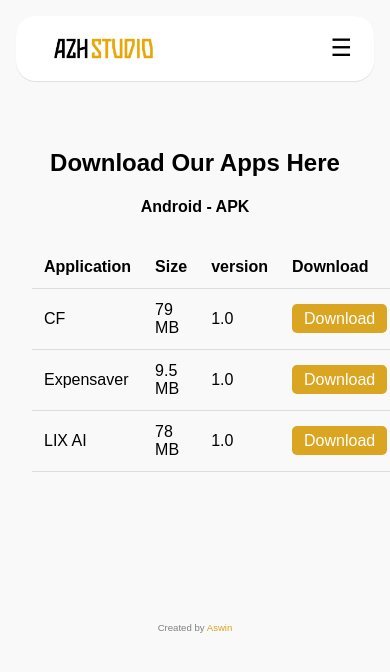
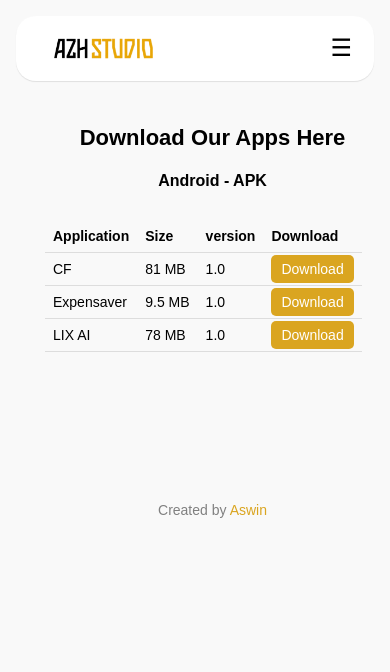
Before and after one commit to Aswin0056/AzhStudio, a React (Create React App) app: page /download in a window 390 px wide. Shown: the top 672 px of the page. Built offline with nearby package versions, Linux system fonts and the light colour scheme.

Commit message:
added-apk

```diff
--- a/src/pages/Download.jsx
+++ b/src/pages/Download.jsx
@@ -2,13 +2,13 @@
 
 export default function Download() {
   const apps = [
-    { title: "CF", size: "79 MB", version: "1.0", link: "/downloads/CF.apk" },
+    { title: "CF", size: "81 MB", version: "1.0", link: "/downloads/CF.apk" },
     { title: "Expensaver", size: "9.5 MB", version: "1.0", link: "/downloads/app-debug.apk" },
     { title: "LIX AI", size: "78 MB", version: "1.0", link: "/downloads/LIX.apk" },
   ];
 
   return (
-    <div className="contact-container">
+    <div className="download-container">
       <h2>Download Our Apps Here</h2>
       <h4>Android - APK</h4>
       <table className="app-table">
--- a/src/styles.css
+++ b/src/styles.css
@@ -1440,6 +1440,17 @@
 }
 
 
+.download-container {
+  padding: 2rem;
+  max-width: 590px;
+  margin: 0 auto;
+  text-align: center;
+  /* background: rgba(0, 0, 0, 0.03); */
+  /* border-radius: 16px; */
+  /* box-shadow: 0 10px 25px rgba(0, 0, 0, 0.1); */
+}
+
+
 .app-table {
   width: 100%;
   border-collapse: collapse;
@@ -1464,3 +1475,43 @@
 .download-btn:hover {
   background-color: gold;
 }
+
+@media screen and (max-width: 600px) {
+  .download-container {
+    padding: 10px;
+    text-align: center;
+    margin-left: 35px;
+  }
+
+  .app-table {
+    display: block;
+    width: 100%;
+    overflow-x: auto;
+    white-space: nowrap;
+    font-size: 14px;
+  }
+
+  .app-table th,
+  .app-table td {
+    padding: 8px;
+  }
+
+  .download-btn {
+    padding: 6px 10px;
+    font-size: 14px;
+  }
+
+  .owner-label {
+    font-size: 14px;
+    margin-top: 100px;
+  }
+
+  h2 {
+    font-size: 22px;
+  }
+
+  h4 {
+    font-size: 16px;
+    margin-bottom: 20px;
+  }
+}
```
Also changed, not shown: 2 other files (tests, documents, lock files or other folders).
